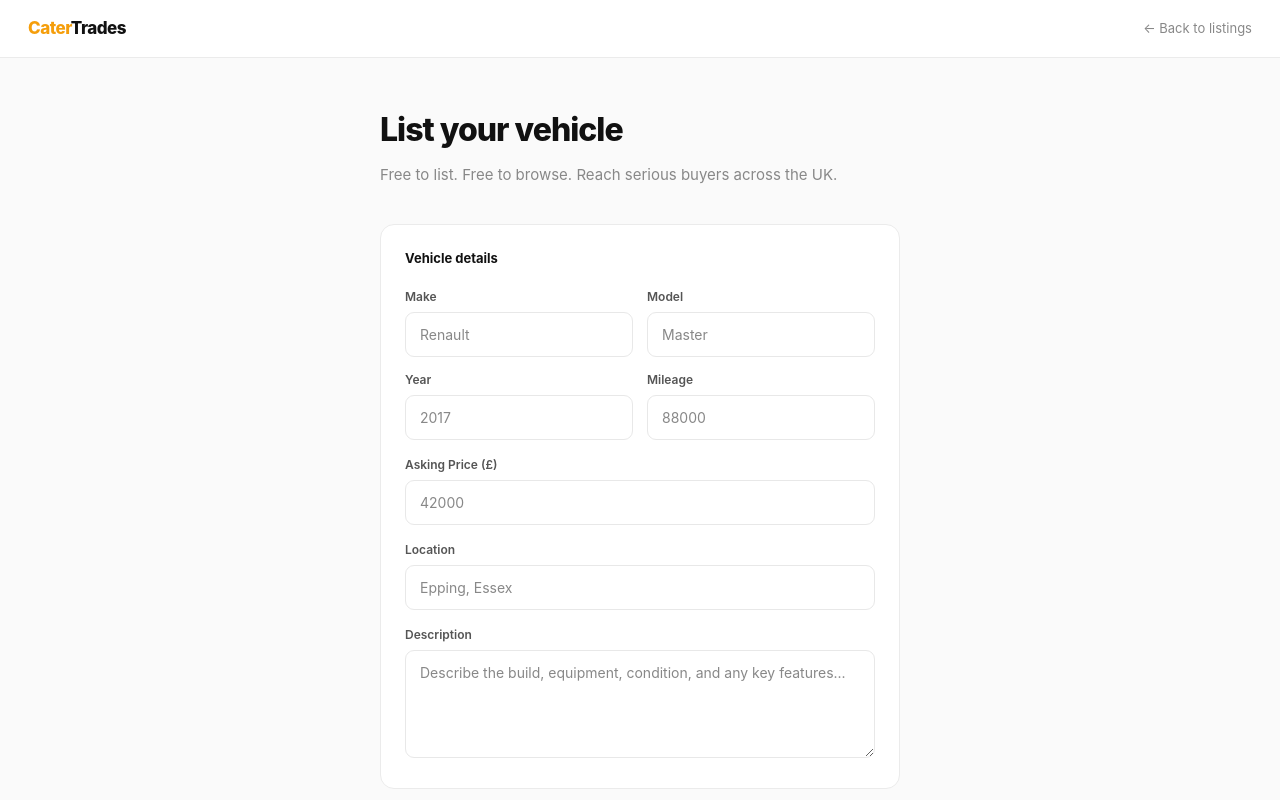
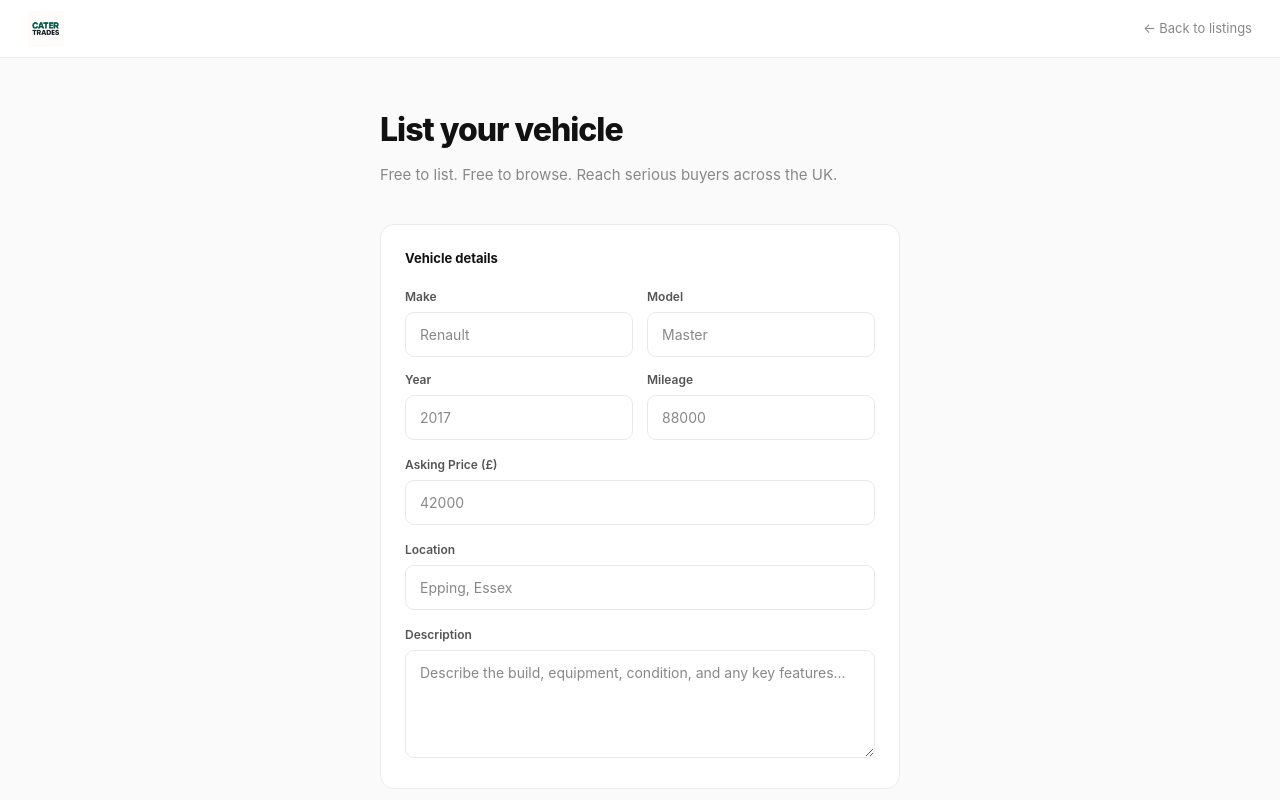
Before and after one commit to Rg-district/catertrades, a Next.js app: page /sell in a window 1280 px wide. Built offline with nearby package versions, Linux system fonts and the light colour scheme.

Commit message:
feat: add official CaterTrades logo to all pages

```diff
--- a/app/buy/page.tsx
+++ b/app/buy/page.tsx
@@ -31,8 +31,8 @@ export default function BuyPage() {
   return (
     <div style={{ minHeight: '100vh', background: '#fafafa', fontFamily: '-apple-system, BlinkMacSystemFont, Inter, sans-serif' }}>
       <nav style={{ display: 'flex', justifyContent: 'space-between', alignItems: 'center', padding: '0 28px', height: 58, background: '#fff', borderBottom: '1px solid #ebebeb' }}>
-        <Link href="/" style={{ fontSize: 17, fontWeight: 800, letterSpacing: '-0.5px', textDecoration: 'none', color: '#111' }}>
-          <span style={{ color: '#f59e0b' }}>Cater</span>Trades
+        <Link href="/">
+          <img src="/logo.png" alt="CaterTrades" style={{ height: 36 }} />
         </Link>
         <Link href="/" style={{ fontSize: 13, color: '#888', textDecoration: 'none' }}>← Back to listings</Link>
       </nav>
--- a/app/guide/page.tsx
+++ b/app/guide/page.tsx
@@ -58,8 +58,8 @@ export default function GuidePage() {
       {/* Header */}
       <header className="border-b border-gray-100 bg-white sticky top-0 z-50">
         <div className="max-w-6xl mx-auto px-6 py-4 flex justify-between items-center">
-          <Link href="/" className="text-xl font-bold">
-            Cater<span className="text-amber-500">Trades</span>
+          <Link href="/">
+            <img src="/logo.png" alt="CaterTrades" className="h-10" />
           </Link>
           <Link href="/browse" className="text-sm text-gray-600 hover:text-gray-900">
             Browse Vehicles →
--- a/app/listings/[id]/page.tsx
+++ b/app/listings/[id]/page.tsx
@@ -83,8 +83,8 @@ export default function ListingPage() {
     return (
       <div style={{ minHeight: '100vh', background: '#fafafa', fontFamily: '-apple-system, BlinkMacSystemFont, Inter, sans-serif' }}>
         <nav style={{ display: 'flex', justifyContent: 'space-between', alignItems: 'center', padding: '0 28px', height: 58, background: '#fff', borderBottom: '1px solid #ebebeb' }}>
-          <Link href="/" style={{ fontSize: 17, fontWeight: 800, letterSpacing: '-0.5px', textDecoration: 'none', color: '#111' }}>
-            <span style={{ color: '#f59e0b' }}>Cater</span>Trades
+          <Link href="/">
+            <img src="/logo.png" alt="CaterTrades" style={{ height: 36 }} />
           </Link>
         </nav>
         <div style={{ textAlign: 'center', padding: '80px 20px', color: '#aaa', fontSize: 15 }}>Loading...</div>
@@ -96,8 +96,8 @@ export default function ListingPage() {
     return (
       <div style={{ minHeight: '100vh', background: '#fafafa', fontFamily: '-apple-system, BlinkMacSystemFont, Inter, sans-serif' }}>
         <nav style={{ display: 'flex', justifyContent: 'space-between', alignItems: 'center', padding: '0 28px', height: 58, background: '#fff', borderBottom: '1px solid #ebebeb' }}>
-          <Link href="/" style={{ fontSize: 17, fontWeight: 800, letterSpacing: '-0.5px', textDecoration: 'none', color: '#111' }}>
-            <span style={{ color: '#f59e0b' }}>Cater</span>Trades
+          <Link href="/">
+            <img src="/logo.png" alt="CaterTrades" style={{ height: 36 }} />
           </Link>
         </nav>
         <div style={{ textAlign: 'center', padding: '80px 20px' }}>
@@ -113,8 +113,8 @@ export default function ListingPage() {
   return (
     <div style={{ minHeight: '100vh', background: '#fafafa', fontFamily: '-apple-system, BlinkMacSystemFont, Inter, sans-serif' }}>
       <nav style={{ display: 'flex', justifyContent: 'space-between', alignItems: 'center', padding: '0 28px', height: 58, background: '#fff', borderBottom: '1px solid #ebebeb' }}>
-        <Link href="/" style={{ fontSize: 17, fontWeight: 800, letterSpacing: '-0.5px', textDecoration: 'none', color: '#111' }}>
-          <span style={{ color: '#f59e0b' }}>Cater</span>Trades
+        <Link href="/">
+          <img src="/logo.png" alt="CaterTrades" style={{ height: 36 }} />
         </Link>
         <Link href="/" style={{ fontSize: 13, color: '#888', textDecoration: 'none' }}>← Back to listings</Link>
       </nav>
--- a/app/page.tsx
+++ b/app/page.tsx
@@ -74,9 +74,9 @@ export default function Home() {
         borderBottom: '1px solid #ebebeb', flexShrink: 0, gap: 24,
       }}>
         {/* Logo */}
-        <div style={{ fontSize: 17, fontWeight: 800, letterSpacing: '-0.5px', flexShrink: 0 }}>
-          <span style={{ color: '#f59e0b' }}>Cater</span>Trades
-        </div>
+        <a href="/" style={{ flexShrink: 0 }}>
+          <img src="/logo.png" alt="CaterTrades" style={{ height: 36 }} />
+        </a>
 
         {/* Filters */}
         <div style={{
--- a/app/sell/page.tsx
+++ b/app/sell/page.tsx
@@ -62,8 +62,8 @@ export default function SellPage() {
   return (
     <div style={{ minHeight: '100vh', background: '#fafafa', fontFamily: '-apple-system, BlinkMacSystemFont, Inter, sans-serif' }}>
       <nav style={{ display: 'flex', justifyContent: 'space-between', alignItems: 'center', padding: '0 28px', height: 58, background: '#fff', borderBottom: '1px solid #ebebeb' }}>
-        <Link href="/" style={{ fontSize: 17, fontWeight: 800, letterSpacing: '-0.5px', textDecoration: 'none', color: '#111' }}>
-          <span style={{ color: '#f59e0b' }}>Cater</span>Trades
+        <Link href="/">
+          <img src="/logo.png" alt="CaterTrades" style={{ height: 36 }} />
         </Link>
         <Link href="/" style={{ fontSize: 13, color: '#888', textDecoration: 'none' }}>← Back to listings</Link>
       </nav>
```
Also changed, not shown: public/logo.png (added).
